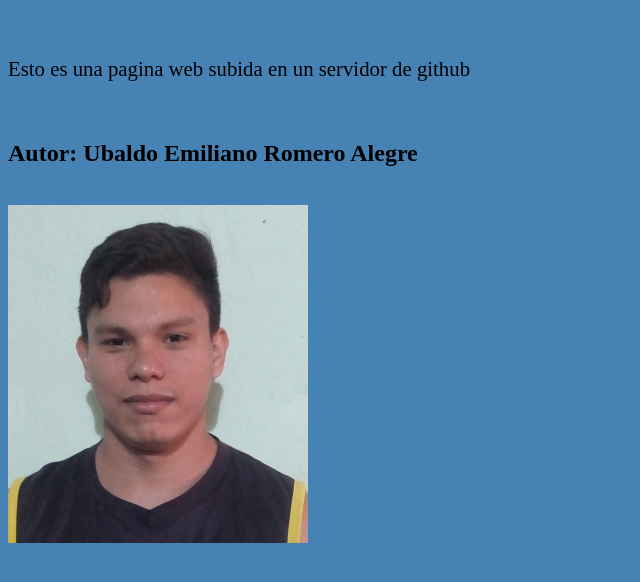
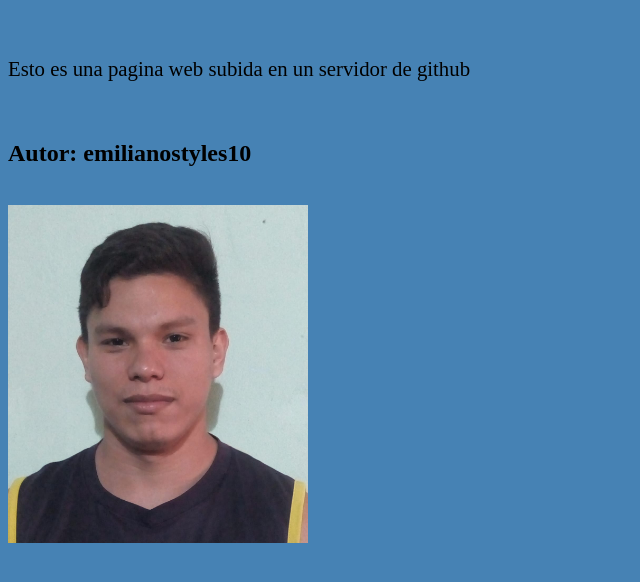
Before and after one commit to ArmandoHouse/ArmandoHouse.github.io, a plain HTML site: page index.html in a window 1280 px wide. Shown: the part 48-630 px from the top of the page, without its empty margins (0-640 px from the left). Drawn offline with Linux system fonts and the light colour scheme.

Commit message:
Update index.html

```diff
--- a/index.html
+++ b/index.html
@@ -11,7 +11,7 @@
     <h1>Subiendo pagina web</h1>
     <br>
     <p class="parrafo">Esto es una pagina web subida en un servidor de github</p><br>
-    <h2>Autor: <strong>Ubaldo Emiliano Romero Alegre</strong></h2><br>
+    <h2>Autor: <strong>emilianostyles10</strong></h2><br>
     <img id="perfil" src="perfil.jpeg"><br>
   </body>
 </html>
```
